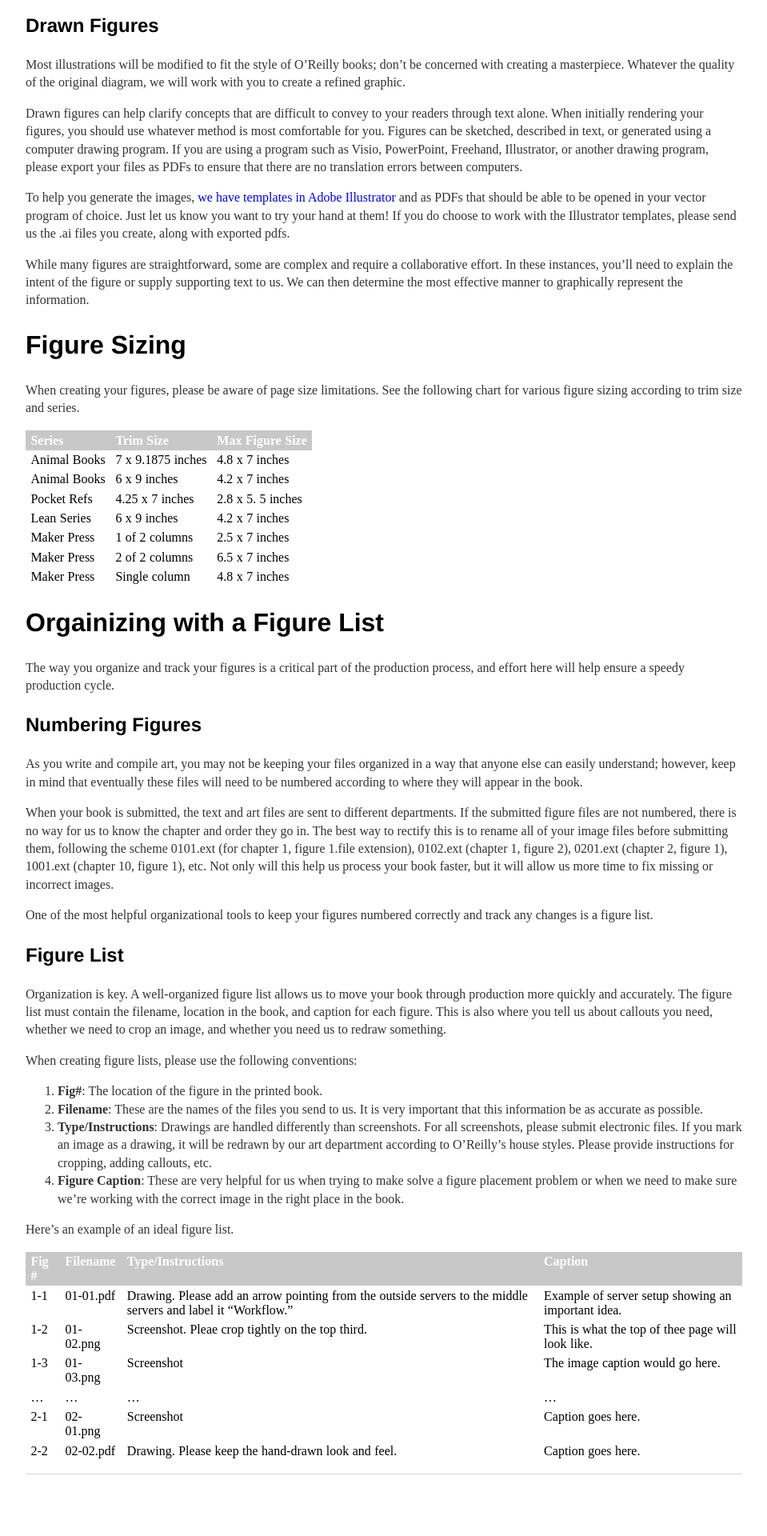
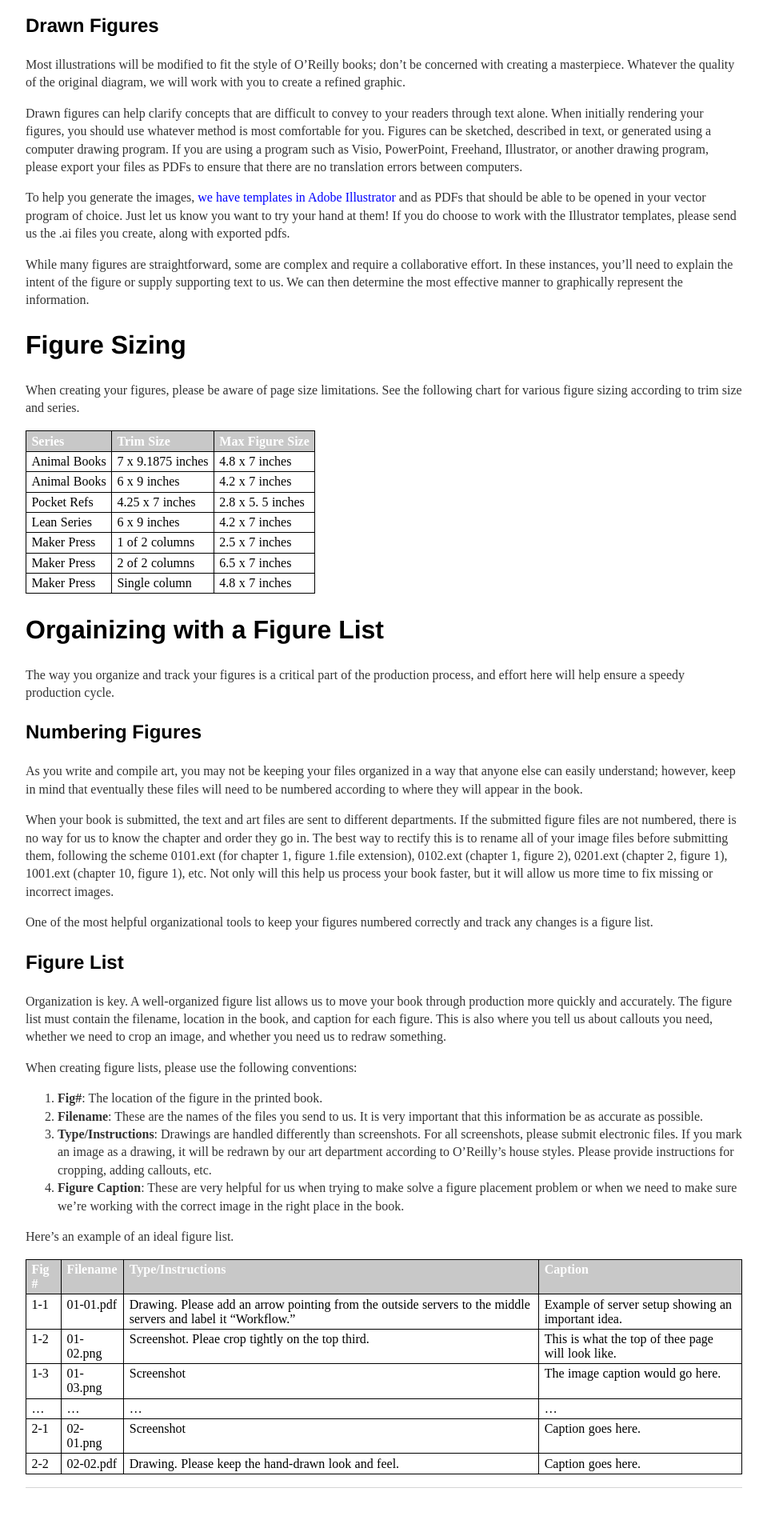
Before and after one commit to oreillymedia/production-resources, a Jekyll site: the page built from illustrations/index.md, in a window 1280 px wide. Shown: the part 654-2574 px from the top of the page at 80% size, without its empty margins (160-1119 px from the left). Built offline with Jekyll 4.4.1, drawn with Linux system fonts in a browser that asks for light colours.

Commit message:
Update main.css

```diff
--- a/css/main.css
+++ b/css/main.css
@@ -95,8 +95,8 @@ table ol li{
  margin: 0 0 0 8pt;
 }
 
-table, td, th {
-    border: 1px #C8C8C8;
+table, th, td {
+   border: 1px solid black;
 }
 
 th {
```
